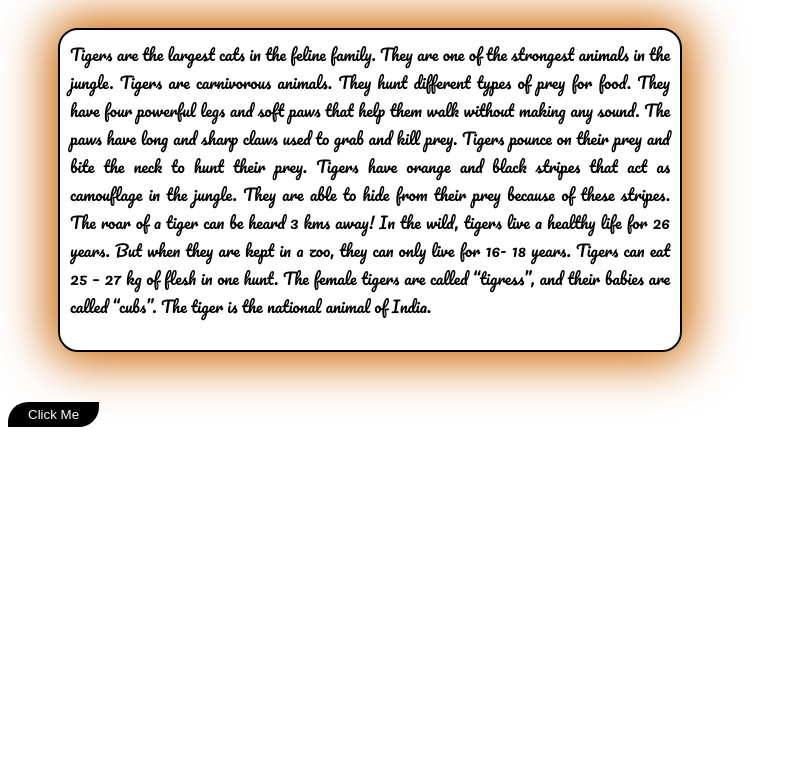
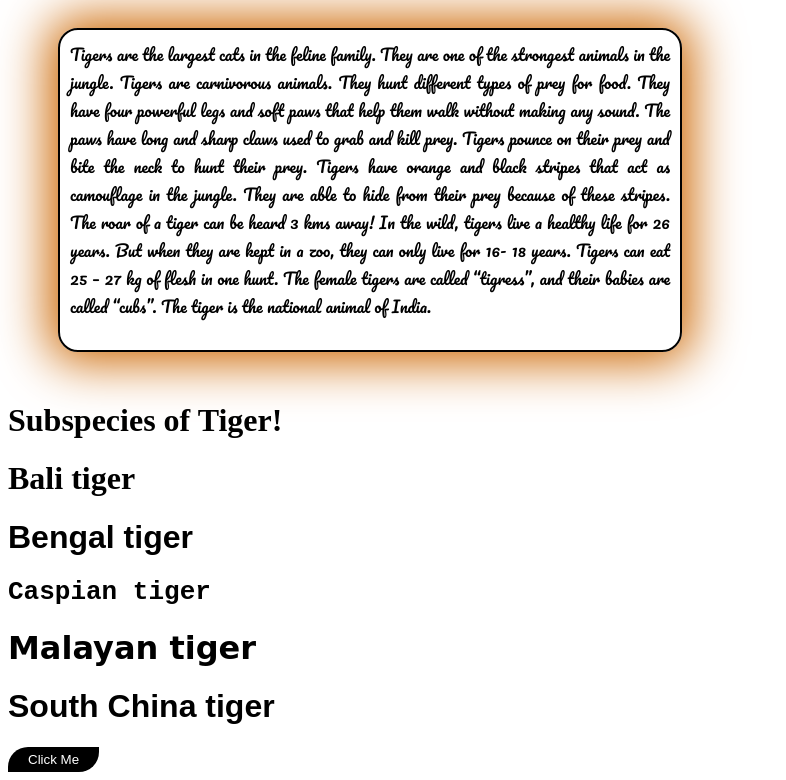
Before and after one commit to AkankshaSable/css6, a plain HTML site: page index.html in a window 1280 px wide. Shown: the part 130-910 px from the top of the page, without its empty margins (0-786 px from the left). Before the commit the page ends 800 px from the top, so only its background shows below. Drawn offline with Linux system fonts and the light colour scheme; a web font is replaced by a local one.

Commit message:
git added Subspecies of Tiger

```diff
--- a/index.html
+++ b/index.html
@@ -81,6 +81,12 @@
         The female tigers are called “tigress”, and their babies are called “cubs”.
         The tiger is the national animal of India.
     </div>
+    <h1><b>Subspecies of Tiger!</b></h1>
+       <h1 class="text">Bali tiger</h1>
+      <h1 class="text-1">Bengal tiger</h1>
+      <h1 class="text-2">Caspian tiger</h1>
+      <h1 class="text-3">Malayan tiger</h1>
+      <h1 class="text-4">South China tiger</h1>
     <button class="btn">
         Click Me
       </button>
```
